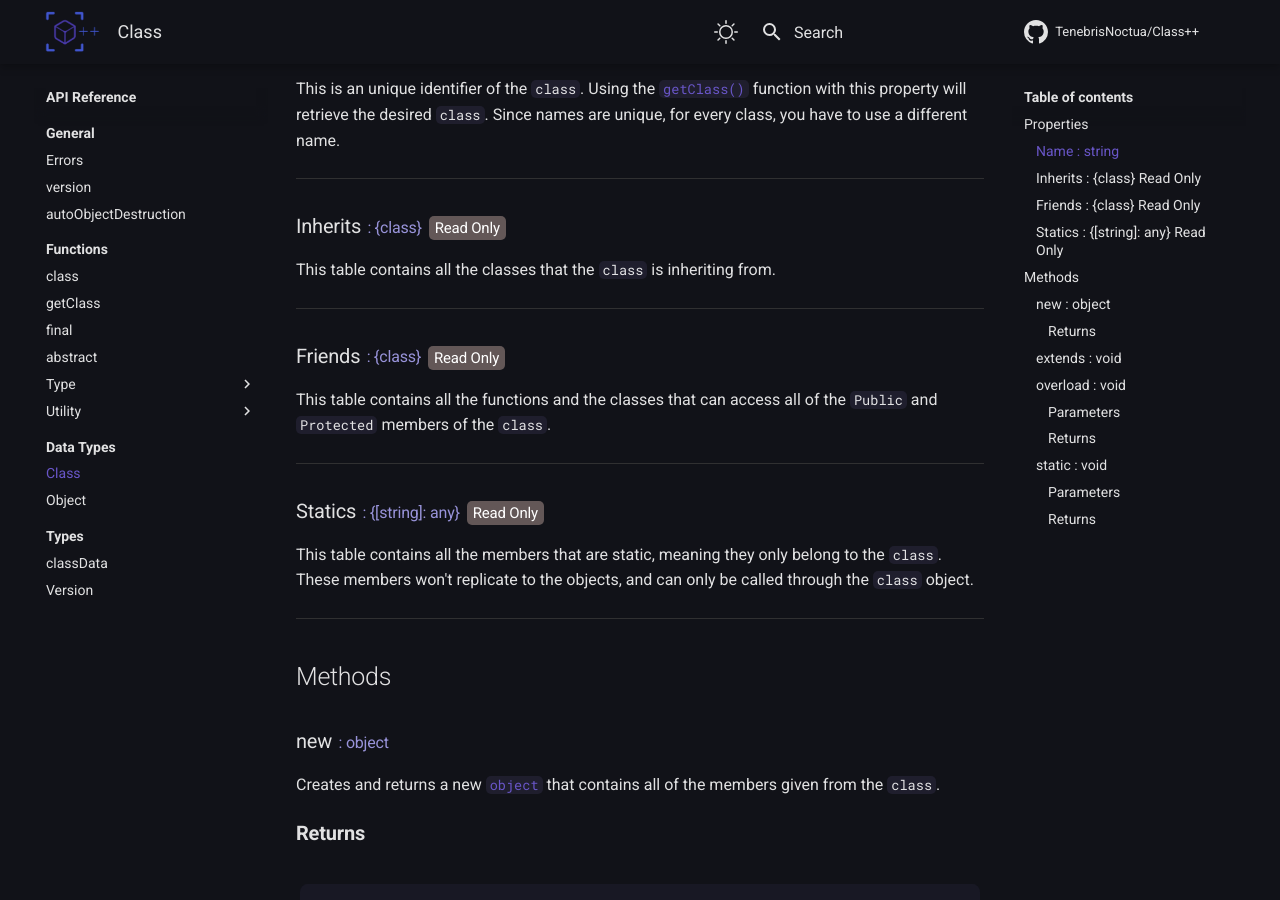
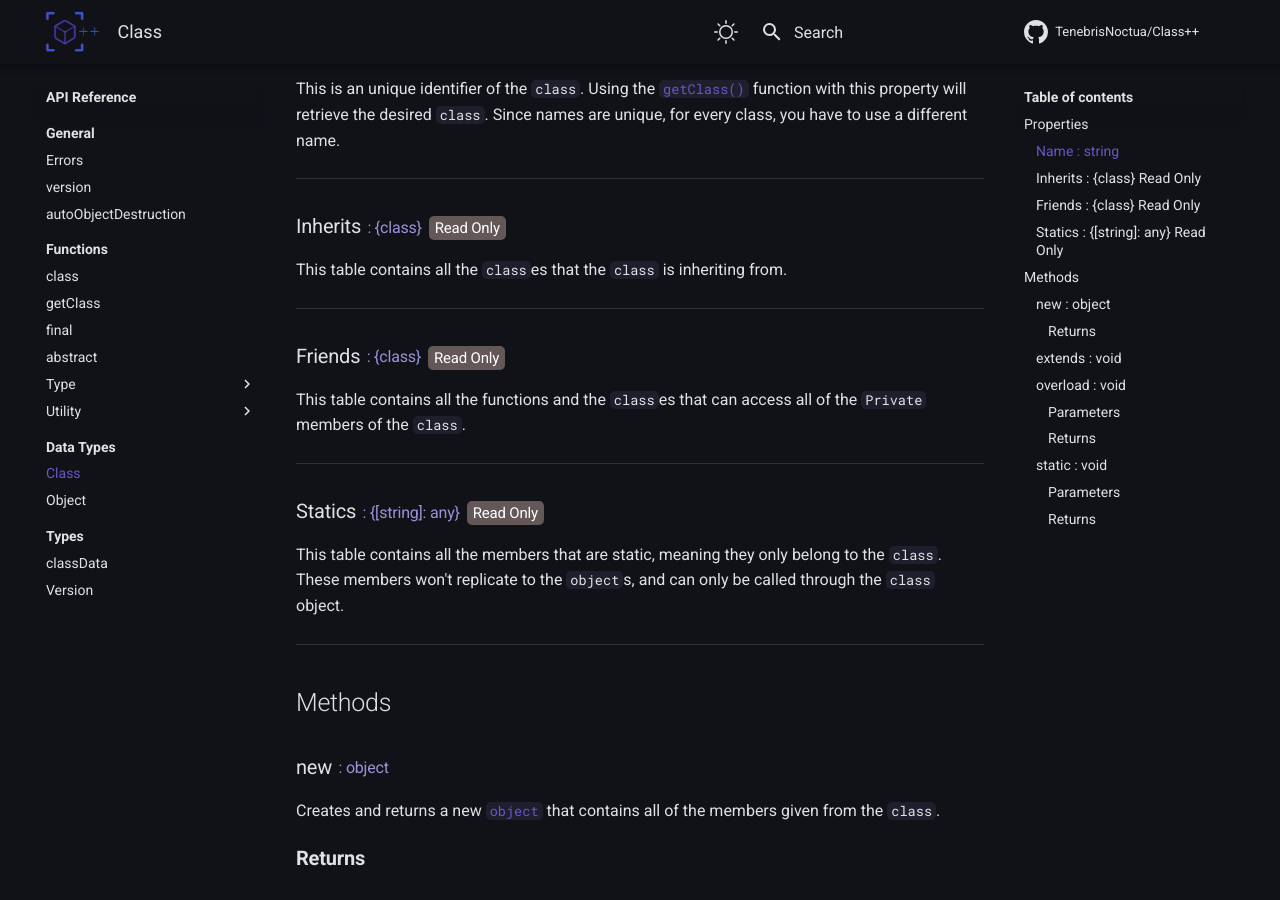
Before and after one commit to TenebrisNoctua/ClassPP, an MkDocs documentation site: the page built from docs/api-reference/data-types/class.md, in a window 1280 px wide and 900 px high, scrolled down 1043 px. Built offline with MkDocs 1.6.1 and Material for MkDocs 9.7.7, drawn with Linux system fonts in a browser that asks for light colours; comment, search, counter and statistics services are not loaded; the version menu is left out.

Commit message:
Update the Documentation.

```diff
--- a/docs/api-reference/data-types/class.md
+++ b/docs/api-reference/data-types/class.md
@@ -17,7 +17,7 @@ A `class` object created from the [`class()`](../class-functions/main/class.md)
             <ul>
                 <li><a href="#name-string">Name</a>: An unique identifier of the <code>class</code>.</li>
                 <li><a href="#inherits-class-read-only">Inherits</a>: A table that contains classes that the <code>class</code> inherits from.</li>
-                <li><a href="#friends-class-read-only">Friends</a>: A table that contains functions or clases that can access the <code>Private</code> and the <code>Protected</code> members of the <code>class</code>. </li>
+                <li><a href="#friends-class-read-only">Friends</a>: A table that contains functions or clases that can access the <code>Private</code> members of the <code>class</code>. </li>
                 <li><a href="#statics-string-any-read-only">Statics</a>:  A table that contains the static members of the <code>class</code>. These members can only be called through the <code>class</code> object.</li>
             </ul>
         </div>
@@ -59,7 +59,7 @@ This is an unique identifier of the `class`. Using the [`getClass()`](../class-f
     <div class="api-access-type" style="float: none">Read Only</div>
 </h3>
 
-This table contains all the classes that the `class` is inheriting from.
+This table contains all the `class`es that the `class` is inheriting from.
 
 ----------------------
 
@@ -71,7 +71,7 @@ This table contains all the classes that the `class` is inheriting from.
     <div class="api-access-type" style="float: none">Read Only</div>
 </h3>
 
-This table contains all the functions and the classes that can access all of the `Public` and `Protected` members of the `class`.
+This table contains all the functions and the `class`es that can access all of the `Private` members of the `class`.
 
 ----------------------
 
@@ -84,7 +84,7 @@ This table contains all the functions and the classes that can access all of the
 </h3>
 
 This table contains all the members that are static, meaning they only belong to the `class`. These members won't replicate to the
-objects, and can only be called through the `class` object.
+`object`s, and can only be called through the `class` object.
 
 ----------------------
 
```
